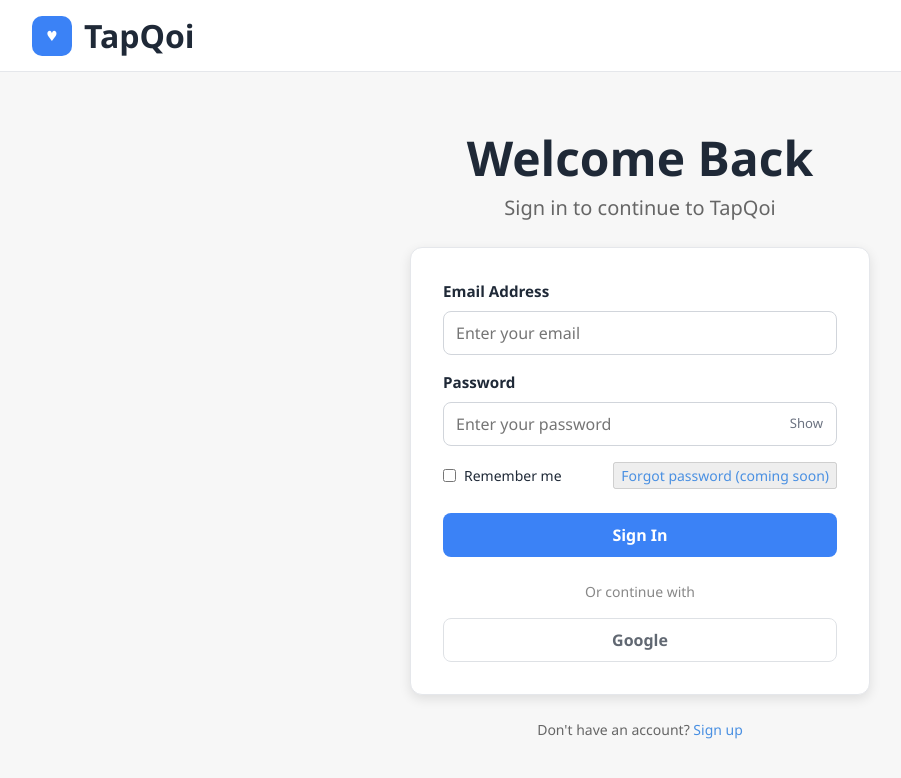
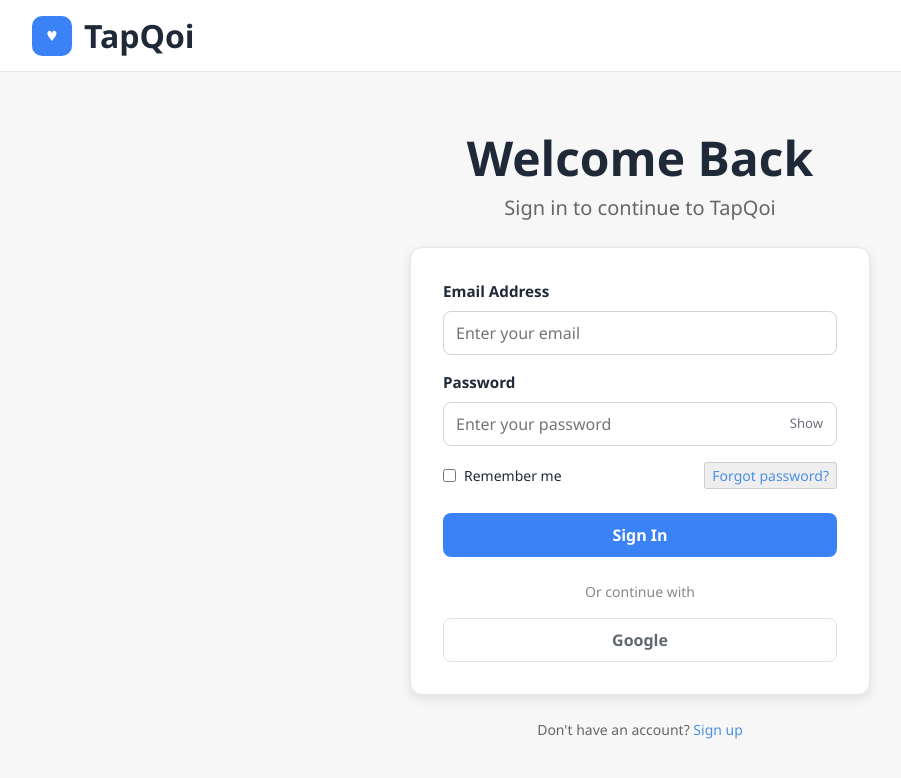
Before and after one commit to Kenzhe17/lost-and-found-project-frontend, a React (Vite) app: page /login in a window 1280 px wide. Shown: the top 778 px of the page, without its empty margins (0-901 px from the left). Built offline with nearby package versions, Linux system fonts and the light colour scheme; no server answers.

Commit message:
chore(ui): remove coming soon text from forgot password

```diff
--- a/src/pages/LoginPage/LoginPage.tsx
+++ b/src/pages/LoginPage/LoginPage.tsx
@@ -91,7 +91,7 @@
                 Remember me
               </label>
               <button type="button" className={styles.forgot} disabled>
-                Forgot password (coming soon)
+                Forgot password?
               </button>
             </div>
 
```
